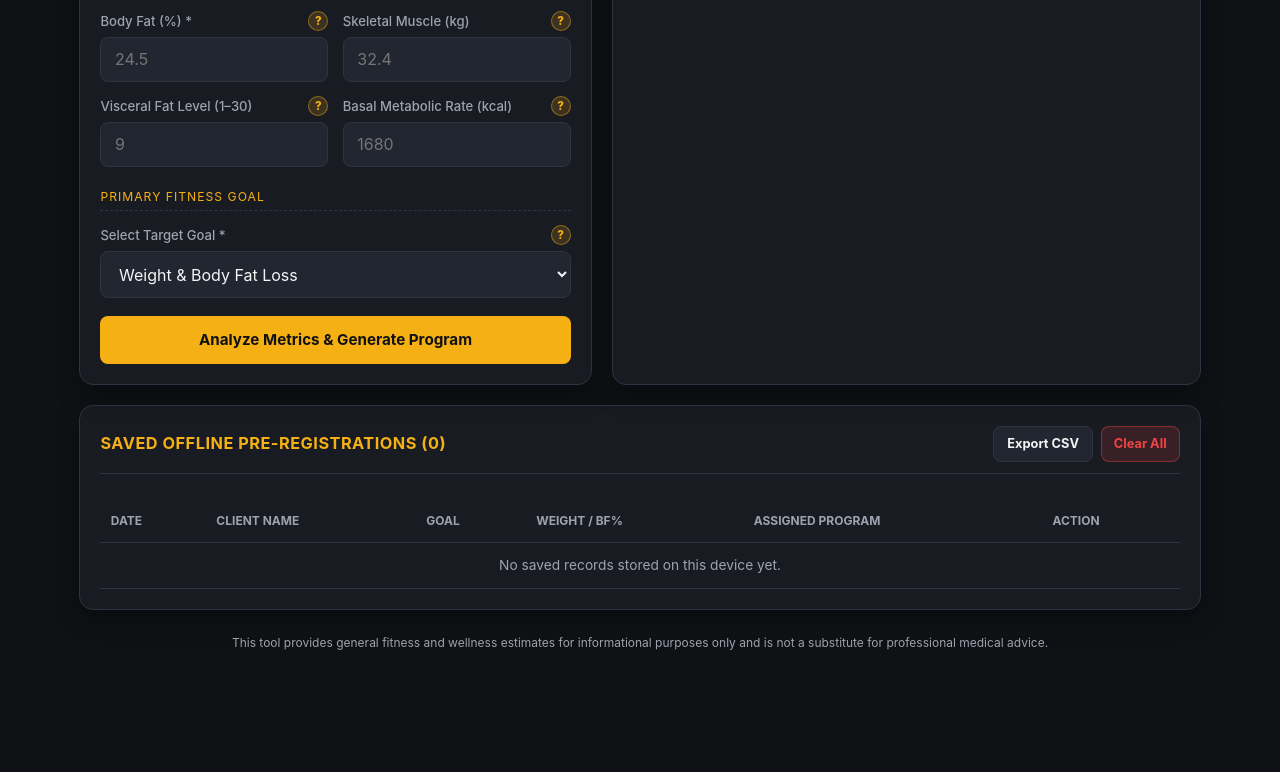
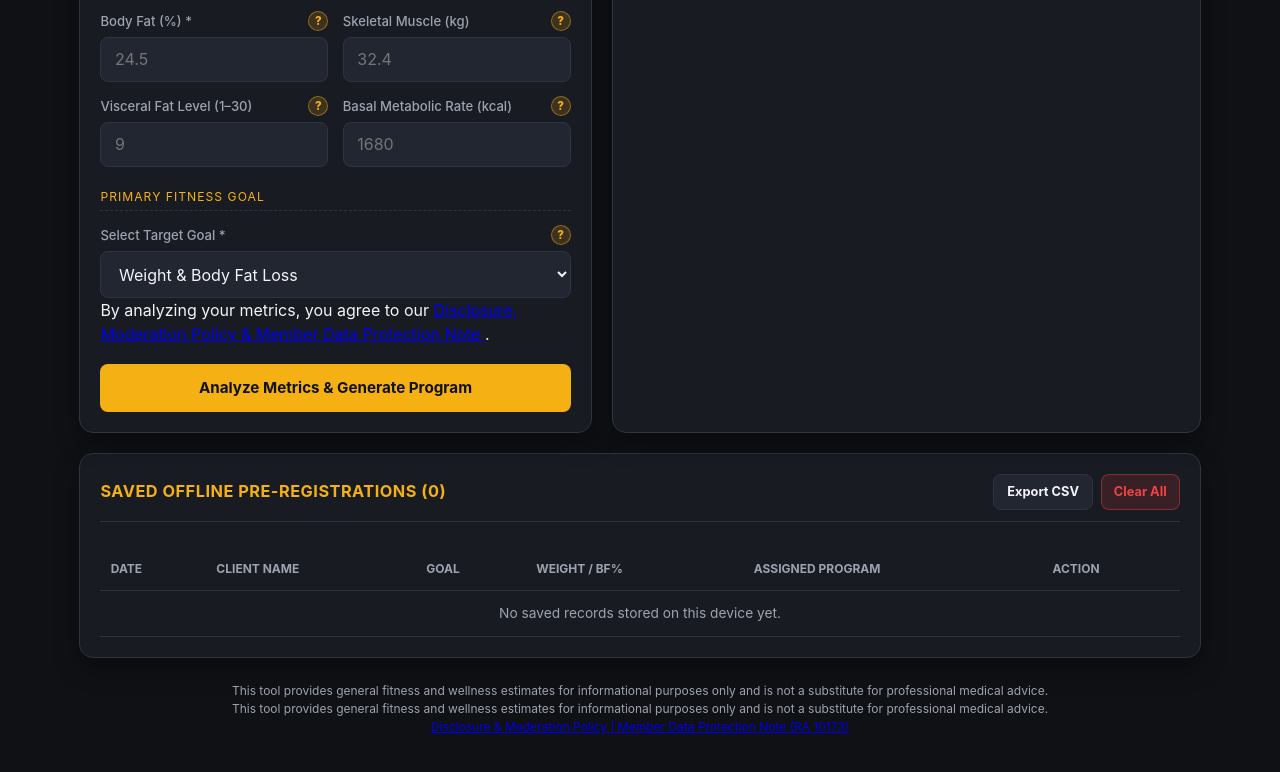
Before and after one commit to esvillamor/Olympuz, a plain HTML site: page index.html in a window 1280 px wide. Shown: the part 608-1380 px from the top of the page. Before the commit the page ends 1308 px from the top, so only its background shows below. Drawn offline with Linux system fonts and the light colour scheme.

Commit message:
Update Disclosure and Moderation Policy and Member Data Protection Note index.html

```diff
--- a/index.html
+++ b/index.html
@@ -995,6 +995,13 @@
           </div>
         </div>
 
+<p class="privacy-notice">
+  By analyzing your metrics, you agree to our
+  <a href="https://docs.google.com/document/d/11aMOwiK10TJowHF1W5yvejmjaKAgny0S/edit?usp=sharing&ouid=114755006157103163799&rtpof=true&sd=true" target="_blank" rel="noopener noreferrer">
+    Disclosure, Moderation Policy & Member Data Protection Note
+  </a>.
+</p>
+
         <button type="submit" class="btn btn-primary">Analyze Metrics &amp; Generate Program</button>
       </form>
     </section>
@@ -1089,6 +1096,16 @@
 
   <footer class="disclaimer-footer">
     This tool provides general fitness and wellness estimates for informational purposes only and is not a substitute for professional medical advice.
+
+  <p>
+    This tool provides general fitness and wellness estimates for informational purposes only and is not a substitute for professional medical advice.
+  </p>
+  <p>
+    <a href="https://docs.google.com/document/d/11aMOwiK10TJowHF1W5yvejmjaKAgny0S/edit?usp=sharing&ouid=114755006157103163799&rtpof=true&sd=true" target="_blank" rel="noopener noreferrer">
+      Disclosure &amp; Moderation Policy | Member Data Protection Note (RA 10173)
+    </a>
+  </p>
+
   </footer>
 
   <script>
```
